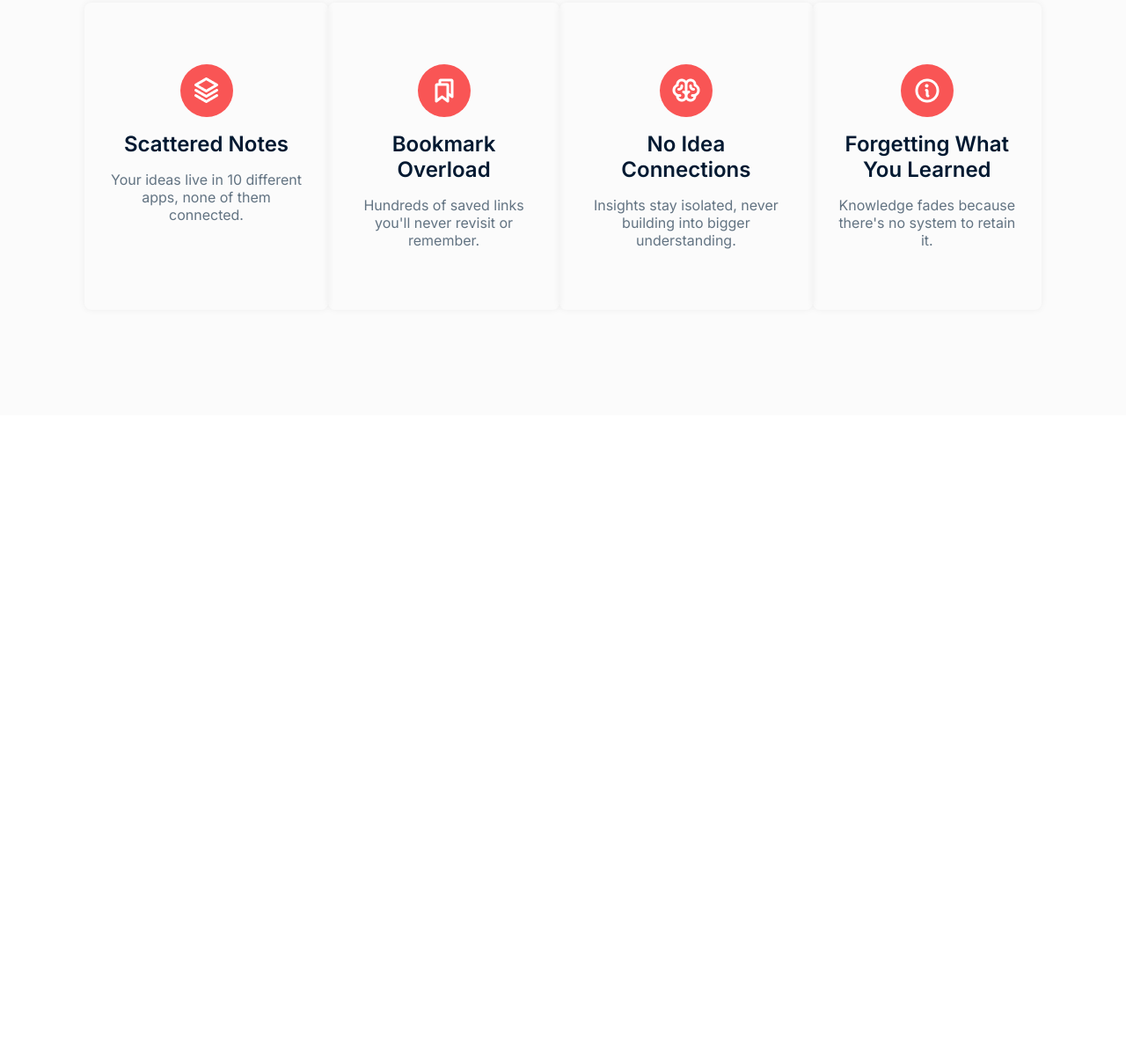
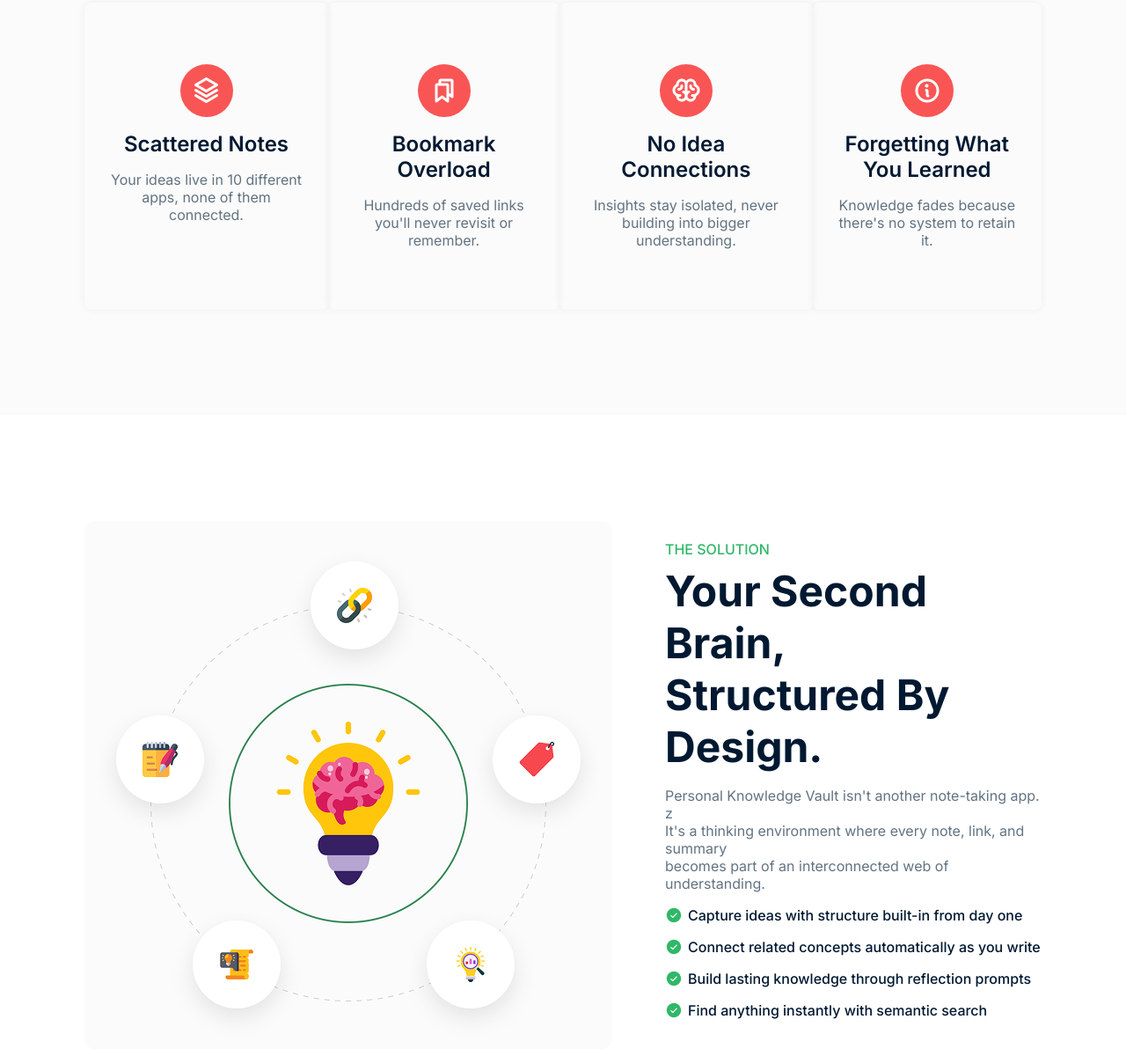
Before and after one commit to developersaima/B13-A01-Knowledge-Vault, a plain HTML site: page index.html in a window 1280 px wide. Shown: the part 967-2167 px from the top of the page at 88% size. Before the commit the page ends 1439 px from the top, so only its background shows below. Drawn offline with Linux system fonts and the light colour scheme.

Commit message:
solution-section done

```diff
--- a/index.html
+++ b/index.html
@@ -109,6 +109,46 @@
 
 
         </div>
+
+      </section>
+      <section class="solution-section">
+        <div class="container">
+          <div class="image">
+            <img src="./assets/knowledge.png" alt="knowledge" />
+          </div>
+          <div class="content">
+            <p class="title">The Solution</p>
+
+            <h2>
+              Your second brain, <br />
+              structured by design.
+            </h2>
+            <p>
+              Personal Knowledge Vault isn't another note-taking app. z <br />
+              It's a thinking environment where every note, link, and summary
+              <br />
+              becomes part of an interconnected web of understanding.
+            </p>
+            <ul>
+              <li>
+                <img src="./assets/CheckCircle.png" />Capture ideas with
+                structure built-in from day one
+              </li>
+              <li>
+                <img src="./assets/CheckCircle.png" />Connect related concepts
+                automatically as you write
+              </li>
+              <li>
+                <img src="./assets/CheckCircle.png" />Build lasting knowledge
+                through reflection prompts
+              </li>
+              <li>
+                <img src="./assets/CheckCircle.png" />Find anything instantly
+                with semantic search
+              </li>
+            </ul>
+          </div>
+        </div>
       </section>
     </main>
   </body>
--- a/style.css
+++ b/style.css
@@ -179,3 +179,47 @@
   font-weight: 400;
   color: #627382;
 }
+.solution-section {
+  background: #fff;
+  padding: 120px 0;
+
+}
+.solution-section .container{
+  display: flex;
+  align-items: center;
+  gap: 60px;
+}
+
+.solution-section .content .title{
+  text-transform: uppercase;
+  color: #30B868;
+  font-size: 16px;
+  font-weight: 500;
+  margin-bottom: 8px;
+}
+
+.solution-section .content h2{
+  color: #001931;
+  font-size: 48px;
+  font-weight: bold;
+  text-transform: capitalize;
+  margin-bottom: 16px;
+}
+.solution-section .content p{
+  font-size: 16px;
+  font-weight: 400;
+  color: #627382;
+  line-height: 20px;
+  margin-bottom: 16px;
+
+}
+.solution-section .content ul li{
+  list-style: none;
+  display: flex;
+  align-items: center;
+  gap: 6px;
+  font-size: 16px;
+  color: #001931;
+  margin-bottom: 16px;
+  font-weight: 500;
+}
```
